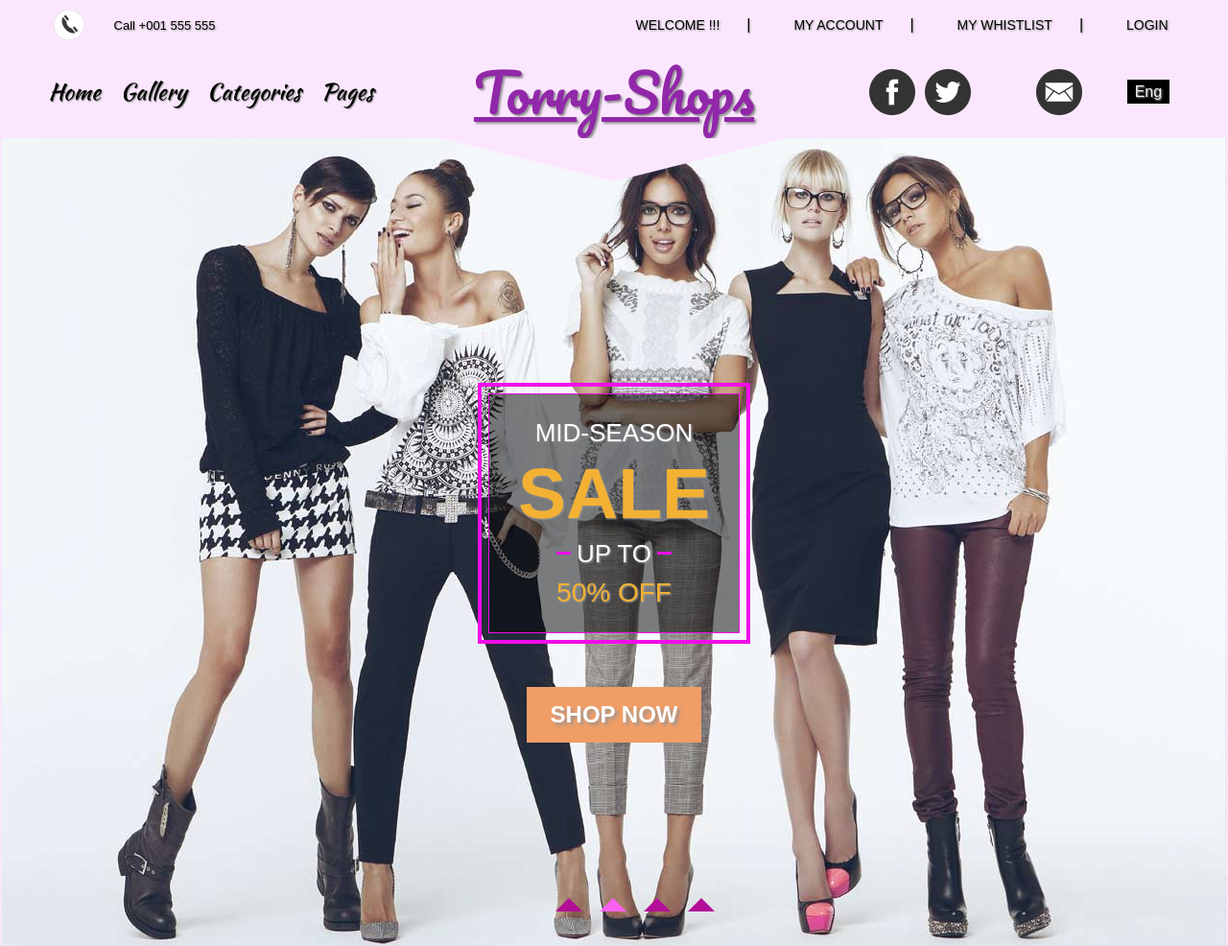
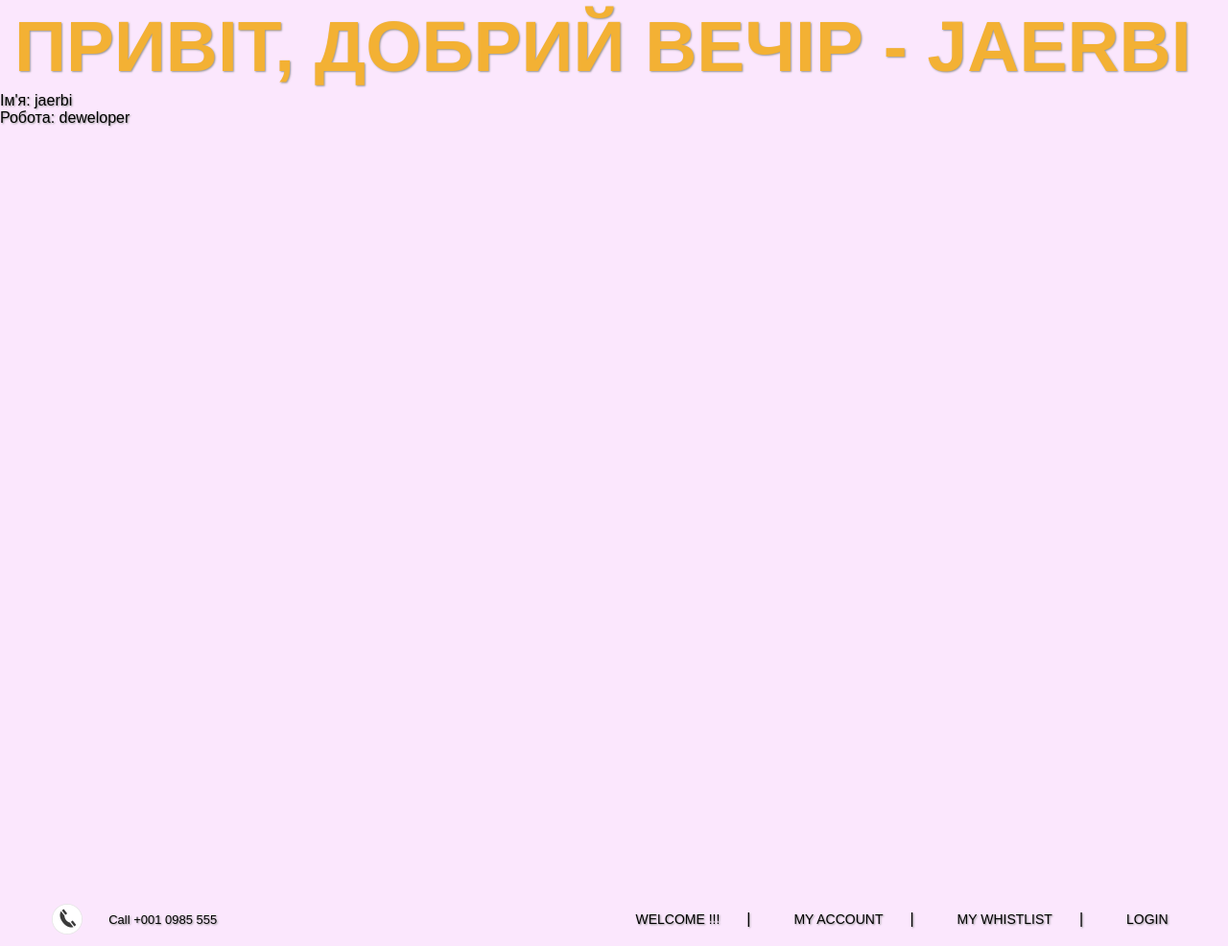
Before and after one commit to jaerbi/Torry-COM-vita, a plain HTML site: page index.html in a window 1280 px wide. Shown: the top 986 px of the page at 96% size. Drawn offline with nearby package versions, Linux system fonts and the light colour scheme; a web font is replaced by a local one.

Commit message:
Vue app to projekt

```diff
--- a/css/style.css
+++ b/css/style.css
@@ -2,6 +2,9 @@ body {
 	font: 16px sans-serif;
 	background-color: #FBE7FD;
 	text-shadow: 1px 1px 2px rgba(150, 150, 150, 1);
+}
+header {
+	margin-top: 800px;
 }
 /*____login menu*/
 
--- a/index.html
+++ b/index.html
@@ -9,9 +9,22 @@
 	<link rel="stylesheet" href="css/fonts.css">
 	<link href="https://fonts.googleapis.com/css?family=Pacifico" rel="stylesheet">
 	<link href="https://fonts.googleapis.com/css?family=Kaushan+Script" rel="stylesheet">
+	<script src="https://cdn.jsdelivr.net/npm/vue@2.5.16/dist/vue.js"></script>
 	<link rel="stylesheet" href="css/style.css">
 </head>
 <body>
+	<!-- Vue JS Practic -->
+		<div id="vue-app">
+			<h1>
+				{{ greeting('Вечір') }}
+			</h1>
+			<p>
+				Ім'я: {{ name }}
+			</p>
+			<p>
+				Робота: {{ job }}
+			</p>
+		</div>
 		<!--Header-->
 		<header>
 			<div class="header_wrap">
@@ -20,7 +33,7 @@
 						<div class="phone_icn">
 							<img src="img/phone.png" alt="Phone">
 						</div>
-						<div class="phone_number">Call +001 555 555</div>
+						<div class="phone_number">Call +001 0985 555</div>
 					</div>
 					<nav class="header-account__menu display_none">
 						<ul>
@@ -392,6 +405,7 @@
 		</footer>
 
 	<!-- autoReload LiveReload-->
+	<script src="./js/app.js"></script>
 	<script>document.write('<script src="http://' + (location.host || 'localhost').split(':')[0] + ':35729/livereload.js?snipver=1"></' + 'script>')</script>
 </body>
 </html>
--- /dev/null
+++ b/js/app.js
@@ -0,0 +1,12 @@
+new Vue({
+	el:'#vue-app',
+	data: {
+		name: 'jaerbi',
+		job: 'deweloper'
+	},
+	methods: {
+		greeting: function(time){
+			return 'Привіт, добрий ' + time + ' - ' + this.name;
+		}
+	}
+});
```
Also changed, not shown: css/fonts.css (deleted).
